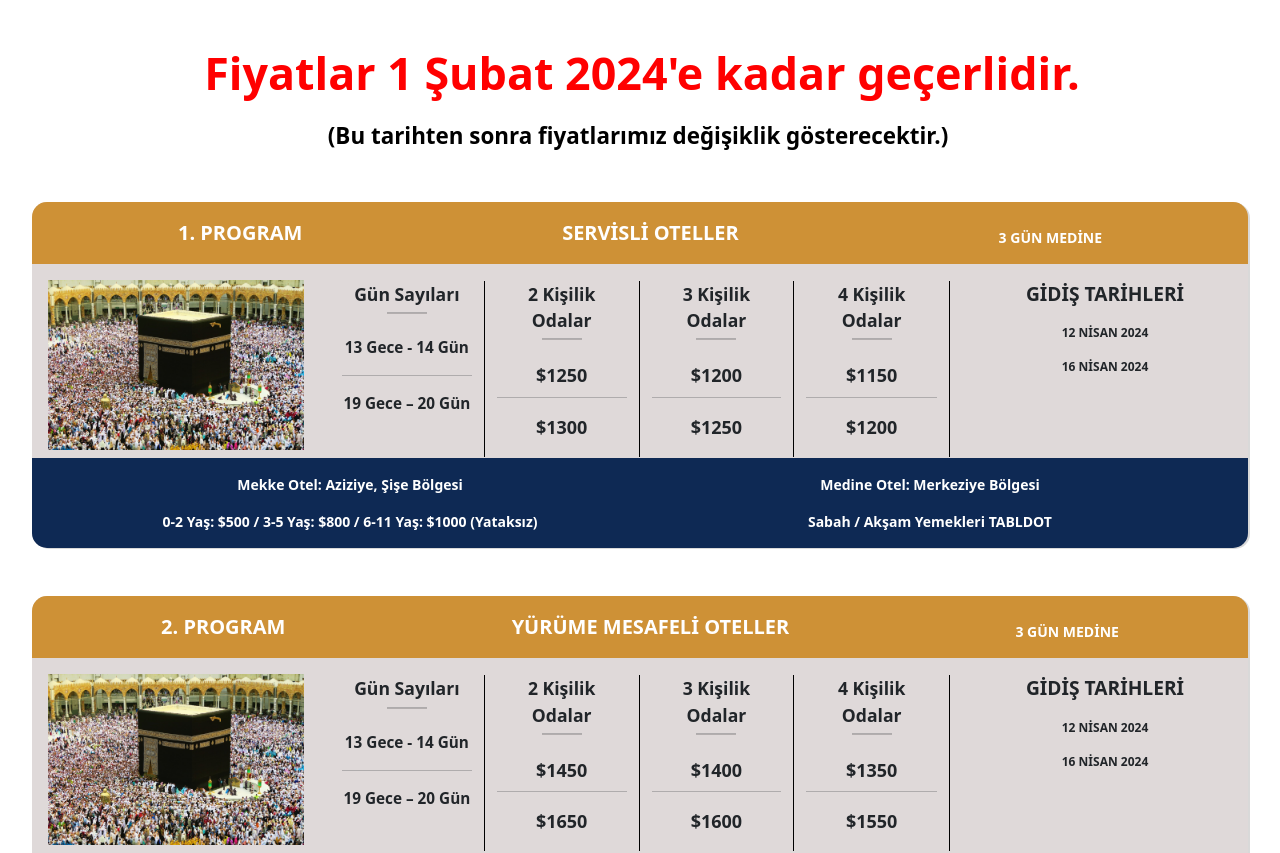
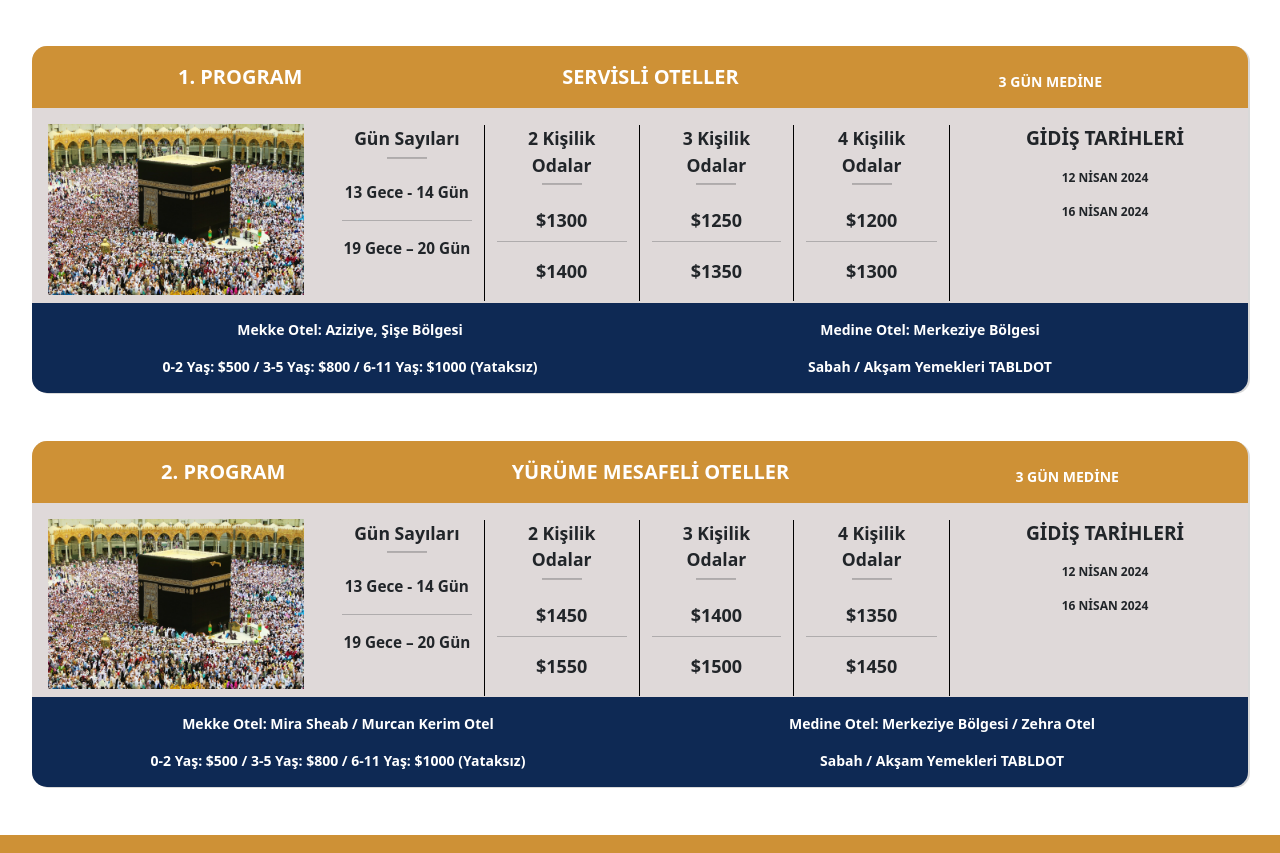
Before and after one commit to erenyusufduran/birey-tour, a React (Vite) app: page /sevval-umresi/umre in a window 1280 px wide. Shown: the part 502-1355 px from the top of the page. Built offline with nearby package versions, Linux system fonts and the light colour scheme.

Commit message:
price and details updates

```diff
--- a/src/components/HacLux.jsx
+++ b/src/components/HacLux.jsx
@@ -378,7 +378,7 @@ const HacLuxTourCard = () => {
             Mekke Otel: Swiss / Ghufran Otel
           </StyledSectionMini>
           <StyledSectionMini type="bottom" className="text-white col-xl-6 col-md-12">
-            Medine Otel: Shahd Al Medine / Royal Inn Otel
+            Medine Otel: Frontel Al Harithia / Royal Inn Otel
           </StyledSectionMini>
           <StyledSectionMini type="bottom" className="text-white col-xl-6 col-md-12">
             Sabah ve Akşam Yemekleri AÇIK BÜFE
--- a/src/components/Navbar.jsx
+++ b/src/components/Navbar.jsx
@@ -113,11 +113,11 @@ function NavBar({ expanded, setExpanded }) {
               </StyledNavDropdown>
               <NavDropdown.Divider />
 
-              <StyledNavDropdown drop="end" title="Sömestr Umre Programları">
-                <StyledDropdownComp to="/somestr-umresi/umre" setExpanded={setExpanded}>
+              <StyledNavDropdown drop="end" title="Temmuz / Ağustos Umre Programları">
+                <StyledDropdownComp to="/yaz-umresi/umre" setExpanded={setExpanded}>
                   Ekonomik Umre
                 </StyledDropdownComp>
-                <StyledDropdownComp to="/somestr-umresi/lux-umre" setExpanded={setExpanded}>
+                <StyledDropdownComp to="/yaz-umresi/lux-umre" setExpanded={setExpanded}>
                   Lüx Umre
                 </StyledDropdownComp>
               </StyledNavDropdown>
--- a/src/data/luxUmre.js
+++ b/src/data/luxUmre.js
@@ -101,104 +101,104 @@ export const sevvalLuxUmreCardDatas = [
   {
     id: 1,
     extraTexts: [
+      'Mekke Otel: Sunrise / Nur Süreyya Otel',
+      'Medine Otel: Merkeziye Bölgesi / Zehra Grup Otel',
+      '0-2 Yaş: $500 / 3-5 Yaş: $800 / 6-11 Yaş: $1000 (Yataksız)',
+      'Sabah / Akşam Yemekleri TABLDOT / Sürayya (Açık Büfe)',
+    ],
+    dayCounts: ['13 Gece - 14 Gün', '19 Gece – 20 Gün'],
+    nightsDays: ['10 Gece Mekke / 3 Gece Medine', '16 Gece Mekke / 3 Gece Medine'],
+    secondExtraHead: '3 Gün Medine',
+    twoPeopleRoomPrices: ['1900', '2200'],
+    threePeopleRoomPrices: ['1850', '2150'],
+    fourPeopleRoomPrices: ['1800', '2100'],
+    dates: {
+      entries: ['12 NİSAN 2024', '16 NİSAN 2024'],
+    },
+    hotelType: 'Yakın Mesafeli Oteller',
+    img: '/kaaba.jpg',
+  },
+  {
+    id: 2,
+    extraTexts: [
       'Mekke Otel: Anjum / Sharaton / Marriot Otel',
-      'Medine Otel: Emaar Maktan / Leader Otel',
+      'Medine Otel: Leader / Emaar Maktan Otel',
       '0-2 Yaş: $500 / 3-5 Yaş: $800 / 6-11 Yaş: $1000 (Yataksız)',
       'Sabah / Akşam Yemekleri Açık Büfe',
     ],
     dayCounts: ['9 Gece - 10 Gün', '13 Gece – 14 Gün'],
     nightsDays: ['6 Gece Mekke / 3 Gece Medine', '10 Gece Mekke / 3 Gece Medine'],
     secondExtraHead: '3 Gün Medine',
-    twoPeopleRoomPrices: ['1850', '2000'],
-    threePeopleRoomPrices: ['1800', '1900'],
+    twoPeopleRoomPrices: ['2000', '2200'],
+    threePeopleRoomPrices: ['1950', '2100'],
     fourPeopleRoomPrices: ['-', '-'],
     dates: {
       entries: ['12 NİSAN 2024', '16 NİSAN 2024'],
     },
-    hotelType: '4-5 Yıldızlı Oteller',
-    img: '/kaaba.jpg',
-  },
-  {
-    id: 2,
-    extraTexts: [
-      'Mekke Otel: Orkid Safwa / Ghufran / Swiss Otel',
-      'Medine Otel: Royal Inn / Emaar Royal Otel',
-      '0-2 Yaş: $500 / 3-5 Yaş: $800 / 6-11 Yaş: $1000 (Yataksız)',
-      'Sabah / Akşam Yemekleri Açık Büfe',
-    ],
-    dayCounts: ['9 Gece - 10 Gün', '11 Gece – 12 Gün'],
-    nightsDays: ['6 Gece Mekke / 3 Gece Medine', '8 Gece Mekke / 3 Gece Medine'],
-    secondExtraHead: '3 Gün Medine',
-    twoPeopleRoomPrices: ['2650', '2850'],
-    threePeopleRoomPrices: ['2550', '2800'],
-    fourPeopleRoomPrices: ['-', '-'],
-    dates: {
-      entries: ['12 NİSAN 2024', '16 NİSAN 2024'],
-    },
-    hotelType: '5 Yıldızlı Oteller',
+    hotelType: '4 - 5 Yıldızlı Oteller',
     img: '/kaaba.jpg',
   },
 ];
 
-export const somestrLuxUmreCardDatas = [
-  {
-    id: 1,
-    extraTexts: [
-      'Mekke Otel: Anjum / Sharaton / Marrioft Otel',
-      'Medine Otel: Emaar Mektan / Leader Otel',
-      '0-2 Yaş: $550 / 3-5 Yaş: $950 / 6-11 Yaş: $1050 (Yataksız)',
-      'Sabah / Akşam Yemekleri Açık Büfe',
-    ],
-    dayCounts: ['9 Gece - 10 Gün', '13 Gece – 14 Gün'],
-    nightsDays: ['6 Gece Mekke / 3 Gece Medine', '10 Gece Mekke / 3 Gece Medine'],
-    secondExtraHead: '3 Gün Medine',
-    twoPeopleRoomPrices: ['1950', '2250'],
-    threePeopleRoomPrices: ['1900', '2200'],
-    fourPeopleRoomPrices: ['-', '-'],
-    dates: {
-      entries: ['13 OCAK 2024', '14 OCAK 2024', '16 OCAK 2024', '18 OCAK 2024', '19 OCAK 2024', '23 OCAK 2024'],
-    },
-    hotelType: '4-5 Yıldızlı Oteller',
-    img: '/kaaba.jpg',
-  },
-  {
-    id: 2,
-    extraTexts: [
-      'Mekke Otel: Le Meridien / Ejyad Makarim / Elaf Meşair Otel',
-      'Medine Otel: Royal İnn / Emaar Royal Otel',
-      '0-2 Yaş: $550 / 3-5 Yaş: $950 / 6-11 Yaş: $1050 (Yataksız)',
-      'Sabah / Akşam Yemekleri Açık Büfe',
-    ],
-    dayCounts: ['9 Gece - 10 Gün', '13 Gece – 14 Gün'],
-    nightsDays: ['6 Gece Mekke / 3 Gece Medine', '10 Gece Mekke / 3 Gece Medine'],
-    secondExtraHead: '3 Gün Medine',
-    twoPeopleRoomPrices: ['2150', '2650'],
-    threePeopleRoomPrices: ['2100', '2600'],
-    fourPeopleRoomPrices: ['-', '-'],
-    dates: {
-      entries: ['13 OCAK 2024', '14 OCAK 2024', '16 OCAK 2024', '18 OCAK 2024', '19 OCAK 2024', '23 OCAK 2024'],
-    },
-    hotelType: '5 Yıldızlı Oteller',
-    img: '/kaaba.jpg',
-  },
-  {
-    id: 3,
-    extraTexts: [
-      'Mekke Otel: Orkid Safwa / Ghufran / Swiss Otel',
-      'Medine Otel: Royal İnn / Emaar Royal Otel',
-      '0-2 Yaş: $550 / 3-5 Yaş: $950 / 6-11 Yaş: $1050 (Yataksız)',
-      'Sabah / Akşam Yemekleri Açık Büfe',
-    ],
-    dayCounts: ['9 Gece - 10 Gün', '11 Gece – 12 Gün'],
-    nightsDays: ['6 Gece Mekke / 3 Gece Medine', '8 Gece Mekke / 3 Gece Medine'],
-    secondExtraHead: '3 Gün Medine',
-    twoPeopleRoomPrices: ['2500', '2850'],
-    threePeopleRoomPrices: ['2450', '2800'],
-    fourPeopleRoomPrices: ['-', '-'],
-    dates: {
-      entries: ['13 OCAK 2024', '14 OCAK 2024', '16 OCAK 2024', '18 OCAK 2024', '19 OCAK 2024', '23 OCAK 2024'],
-    },
-    hotelType: '5 Yıldızlı Oteller',
-    img: '/kaaba.jpg',
-  },
+export const summerLuxUmreCardDatas = [
+  // {
+  //   id: 1,
+  //   extraTexts: [
+  //     'Mekke Otel: Anjum / Sharaton / Marrioft Otel',
+  //     'Medine Otel: Emaar Mektan / Leader Otel',
+  //     '0-2 Yaş: $550 / 3-5 Yaş: $950 / 6-11 Yaş: $1050 (Yataksız)',
+  //     'Sabah / Akşam Yemekleri Açık Büfe',
+  //   ],
+  //   dayCounts: ['9 Gece - 10 Gün', '13 Gece – 14 Gün'],
+  //   nightsDays: ['6 Gece Mekke / 3 Gece Medine', '10 Gece Mekke / 3 Gece Medine'],
+  //   secondExtraHead: '3 Gün Medine',
+  //   twoPeopleRoomPrices: ['1950', '2250'],
+  //   threePeopleRoomPrices: ['1900', '2200'],
+  //   fourPeopleRoomPrices: ['-', '-'],
+  //   dates: {
+  //     entries: ['13 OCAK 2024', '14 OCAK 2024', '16 OCAK 2024', '18 OCAK 2024', '19 OCAK 2024', '23 OCAK 2024'],
+  //   },
+  //   hotelType: '4-5 Yıldızlı Oteller',
+  //   img: '/kaaba.jpg',
+  // },
+  // {
+  //   id: 2,
+  //   extraTexts: [
+  //     'Mekke Otel: Le Meridien / Ejyad Makarim / Elaf Meşair Otel',
+  //     'Medine Otel: Royal İnn / Emaar Royal Otel',
+  //     '0-2 Yaş: $550 / 3-5 Yaş: $950 / 6-11 Yaş: $1050 (Yataksız)',
+  //     'Sabah / Akşam Yemekleri Açık Büfe',
+  //   ],
+  //   dayCounts: ['9 Gece - 10 Gün', '13 Gece – 14 Gün'],
+  //   nightsDays: ['6 Gece Mekke / 3 Gece Medine', '10 Gece Mekke / 3 Gece Medine'],
+  //   secondExtraHead: '3 Gün Medine',
+  //   twoPeopleRoomPrices: ['2150', '2650'],
+  //   threePeopleRoomPrices: ['2100', '2600'],
+  //   fourPeopleRoomPrices: ['-', '-'],
+  //   dates: {
+  //     entries: ['13 OCAK 2024', '14 OCAK 2024', '16 OCAK 2024', '18 OCAK 2024', '19 OCAK 2024', '23 OCAK 2024'],
+  //   },
+  //   hotelType: '5 Yıldızlı Oteller',
+  //   img: '/kaaba.jpg',
+  // },
+  // {
+  //   id: 3,
+  //   extraTexts: [
+  //     'Mekke Otel: Orkid Safwa / Ghufran / Swiss Otel',
+  //     'Medine Otel: Royal İnn / Emaar Royal Otel',
+  //     '0-2 Yaş: $550 / 3-5 Yaş: $950 / 6-11 Yaş: $1050 (Yataksız)',
+  //     'Sabah / Akşam Yemekleri Açık Büfe',
+  //   ],
+  //   dayCounts: ['9 Gece - 10 Gün', '11 Gece – 12 Gün'],
+  //   nightsDays: ['6 Gece Mekke / 3 Gece Medine', '8 Gece Mekke / 3 Gece Medine'],
+  //   secondExtraHead: '3 Gün Medine',
+  //   twoPeopleRoomPrices: ['2500', '2850'],
+  //   threePeopleRoomPrices: ['2450', '2800'],
+  //   fourPeopleRoomPrices: ['-', '-'],
+  //   dates: {
+  //     entries: ['13 OCAK 2024', '14 OCAK 2024', '16 OCAK 2024', '18 OCAK 2024', '19 OCAK 2024', '23 OCAK 2024'],
+  //   },
+  //   hotelType: '5 Yıldızlı Oteller',
+  //   img: '/kaaba.jpg',
+  // },
 ];
--- a/src/data/umre.js
+++ b/src/data/umre.js
@@ -1,7 +1,12 @@
 export const umreCardDatas = [
   {
     id: 1,
-    extraTexts: ['Mekke Otel: Aziziye, Şişe Bölgesi', 'Medine Otel: Merkeziye Bölgesi', '0-2 Yaş: $500 / 3-5 Yaş: $800 / 6-11 Yaş: $1000 (Yataksız)', 'Sabah / Akşam Yemekleri TABLDOT'],
+    extraTexts: [
+      'Mekke Otel: Aziziye, Şişe Bölgesi',
+      'Medine Otel: Merkeziye Bölgesi',
+      '0-2 Yaş: $500 / 3-5 Yaş: $800 / 6-11 Yaş: $1000 (Yataksız)',
+      'Sabah / Akşam Yemekleri TABLDOT',
+    ],
     dayCounts: ['13 Gece - 14 Gün', '19 Gece – 20 Gün', '25 Gece – 26 Gün'],
     nightsDays: ['10 Gece Mekke / 3 Gece Medine', '16 Gece Mekke / 3 Gece Medine', '22 Gece Mekke / 3 Gece Medine'],
     secondExtraHead: '3 Gün Medine',
@@ -28,7 +33,12 @@ export const umreCardDatas = [
   },
   {
     id: 2,
-    extraTexts: ['Mekke Otel: Mahbesel Cin, Reabaksh Bölgesi', 'Medine Otel: Merkeziye Bölgesi', '0-2 Yaş: $500 / 3-5 Yaş: $800 / 6-11 Yaş: $1000 (Yataksız)', 'Sabah / Akşam Yemekleri TABLDOT'],
+    extraTexts: [
+      'Mekke Otel: Mahbesel Cin, Reabaksh Bölgesi',
+      'Medine Otel: Merkeziye Bölgesi',
+      '0-2 Yaş: $500 / 3-5 Yaş: $800 / 6-11 Yaş: $1000 (Yataksız)',
+      'Sabah / Akşam Yemekleri TABLDOT',
+    ],
     dayCounts: ['13 Gece - 14 Gün', '19 Gece – 20 Gün', '25 Gece – 26 Gün'],
     nightsDays: ['10 Gece Mekke / 3 Gece Medine', '16 Gece Mekke / 3 Gece Medine', '22 Gece Mekke / 3 Gece Medine'],
     secondExtraHead: '3 Gün Medine',
@@ -55,7 +65,12 @@ export const umreCardDatas = [
   },
   {
     id: 3,
-    extraTexts: ['Medine Otel: Merkeziye Bölgesi', 'Mekke Otel: Mira Sheab Otel / Murcan Kerim Otel', '0-2 Yaş: $500 / 3-5 Yaş: $800 / 6-11 Yaş: $1000 (Yataksız)', 'Sabah / Akşam Yemekleri TABLDOT'],
+    extraTexts: [
+      'Medine Otel: Merkeziye Bölgesi',
+      'Mekke Otel: Mira Sheab Otel / Murcan Kerim Otel',
+      '0-2 Yaş: $500 / 3-5 Yaş: $800 / 6-11 Yaş: $1000 (Yataksız)',
+      'Sabah / Akşam Yemekleri TABLDOT',
+    ],
     dayCounts: ['13 Gece - 14 Gün', '19 Gece – 20 Gün'],
     nightsDays: ['10 Gece Mekke / 3 Gece Medine', '16 Gece Mekke / 3 Gece Medine'],
     secondExtraHead: '3 Gün Medine',
@@ -117,13 +132,18 @@ export const umreCardDatas = [
 export const sevvalUmreCardDatas = [
   {
     id: 1,
-    extraTexts: ['Mekke Otel: Aziziye, Şişe Bölgesi', 'Medine Otel: Merkeziye Bölgesi', '0-2 Yaş: $500 / 3-5 Yaş: $800 / 6-11 Yaş: $1000 (Yataksız)', 'Sabah / Akşam Yemekleri TABLDOT'],
+    extraTexts: [
+      'Mekke Otel: Aziziye, Şişe Bölgesi',
+      'Medine Otel: Merkeziye Bölgesi',
+      '0-2 Yaş: $500 / 3-5 Yaş: $800 / 6-11 Yaş: $1000 (Yataksız)',
+      'Sabah / Akşam Yemekleri TABLDOT',
+    ],
     dayCounts: ['13 Gece - 14 Gün', '19 Gece – 20 Gün'],
     nightsDays: ['10 Gece Mekke / 3 Gece Medine', '16 Gece Mekke / 3 Gece Medine'],
     secondExtraHead: '3 Gün Medine',
-    twoPeopleRoomPrices: ['1250', '1300'],
-    threePeopleRoomPrices: ['1200', '1250'],
-    fourPeopleRoomPrices: ['1150', '1200'],
+    twoPeopleRoomPrices: ['1300', '1400'],
+    threePeopleRoomPrices: ['1250', '1350'],
+    fourPeopleRoomPrices: ['1200', '1300'],
     dates: {
       entries: ['12 NİSAN 2024', '16 NİSAN 2024'],
     },
@@ -133,7 +153,7 @@ export const sevvalUmreCardDatas = [
   {
     id: 2,
     extraTexts: [
-      'Mekke Otel: Sunrise / Nur Süreyya Otel',
+      'Mekke Otel: Mira Sheab / Murcan Kerim Otel',
       'Medine Otel: Merkeziye Bölgesi / Zehra Otel',
       '0-2 Yaş: $500 / 3-5 Yaş: $800 / 6-11 Yaş: $1000 (Yataksız)',
       'Sabah / Akşam Yemekleri TABLDOT',
@@ -141,9 +161,9 @@ export const sevvalUmreCardDatas = [
     dayCounts: ['13 Gece - 14 Gün', '19 Gece – 20 Gün'],
     nightsDays: ['10 Gece Mekke / 3 Gece Medine', '16 Gece Mekke / 3 Gece Medine'],
     secondExtraHead: '3 Gün Medine',
-    twoPeopleRoomPrices: ['1450', '1650'],
-    threePeopleRoomPrices: ['1400', '1600'],
-    fourPeopleRoomPrices: ['1350', '1550'],
+    twoPeopleRoomPrices: ['1450', '1550'],
+    threePeopleRoomPrices: ['1400', '1500'],
+    fourPeopleRoomPrices: ['1350', '1450'],
     dates: {
       entries: ['12 NİSAN 2024', '16 NİSAN 2024'],
     },
@@ -152,60 +172,65 @@ export const sevvalUmreCardDatas = [
   },
 ];
 
-export const somestrUmreCardDatas = [
-  {
-    id: 1,
-    extraTexts: [
-      'Mekke Otel: Şişe Bölgesi / Makam Plaza Otel',
-      'Medine Otel: Merkeziye Bölgesi',
-      '0-2 Yaş: $550 / 3-5 Yaş: $950 / 6-11 Yaş: $1050 (Yataksız)',
-      'Sabah, Öğle KUMANYA / Akşam Yemekleri TABLDOT',
-    ],
-    dayCounts: ['9 Gece - 10 Gün', '13 Gece – 14 Gün'],
-    nightsDays: ['6 Gece Mekke / 3 Gece Medine', '10 Gece Mekke / 3 Gece Medine'],
-    secondExtraHead: '3 Gün Medine',
-    twoPeopleRoomPrices: ['1350', '1450'],
-    threePeopleRoomPrices: ['1325', '1400'],
-    fourPeopleRoomPrices: ['1300', '1350'],
-    dates: {
-      entries: ['13 OCAK 2024', '14 OCAK 2024', '16 OCAK 2024', '18 OCAK 2024', '19 OCAK 2024', '23 OCAK 2024'],
-    },
-    hotelType: 'Servisli Oteller',
-    img: '/kaaba.jpg',
-  },
-  {
-    id: 2,
-    extraTexts: [
-      'Mekke Otel: Mira Sheab / Murcan Kerim Otel ',
-      '0-2 Yaş: $550 / 3-5 Yaş: $950 / 6-11 Yaş: $1050 (Yataksız)',
-      'Medine Otel: Merkeziye Bölgesi',
-      'Sabah, Öğle KUMANYA / Akşam Yemekleri TABLDOT',
-    ],
-    dayCounts: ['9 Gece - 10 Gün', '13 Gece – 14 Gün'],
-    nightsDays: ['6 Gece Mekke / 3 Gece Medine', '10 Gece Mekke / 3 Gece Medine'],
-    secondExtraHead: '3 Gün Medine',
-    twoPeopleRoomPrices: ['1450', '1600'],
-    threePeopleRoomPrices: ['1400', '1550'],
-    fourPeopleRoomPrices: ['1350', '1500'],
-    dates: {
-      entries: ['13 OCAK 2024', '14 OCAK 2024', '16 OCAK 2024', '18 OCAK 2024', '19 OCAK 2024', '23 OCAK 2024'],
-    },
-    hotelType: 'Yürüme Mesafeli Oteller',
-    img: '/kaaba.jpg',
-  },
-  {
-    id: 3,
-    extraTexts: ['Mekke Otel: Süreyya / Sunrise Otel', 'Medine Otel: Merkeziye Bölgesi', '0-2 Yaş: $550 / 3-5 Yaş: $950 / 6-11 Yaş: $1050 (Yataksız)', 'Sabah, Öğle KUMANYA / Akşam Yemekleri TABLDOT'],
-    dayCounts: ['9 Gece - 10 Gün', '13 Gece – 14 Gün'],
-    nightsDays: ['6 Gece Mekke / 3 Gece Medine', '10 Gece Mekke / 3 Gece Medine'],
-    secondExtraHead: '3 Gün Medine',
-    twoPeopleRoomPrices: ['1650', '1875'],
-    threePeopleRoomPrices: ['1600', '1825'],
-    fourPeopleRoomPrices: ['1550', '1775'],
-    dates: {
-      entries: ['13 OCAK 2024', '14 OCAK 2024', '16 OCAK 2024', '18 OCAK 2024', '19 OCAK 2024', '23 OCAK 2024'],
-    },
-    hotelType: 'Yakın Mesafeli',
-    img: '/kaaba.jpg',
-  },
+export const summerUmreCardDatas = [
+  // {
+  //   id: 1,
+  //   extraTexts: [
+  //     'Mekke Otel: Şişe Bölgesi / Makam Plaza Otel',
+  //     'Medine Otel: Merkeziye Bölgesi',
+  //     '0-2 Yaş: $550 / 3-5 Yaş: $950 / 6-11 Yaş: $1050 (Yataksız)',
+  //     'Sabah, Öğle KUMANYA / Akşam Yemekleri TABLDOT',
+  //   ],
+  //   dayCounts: ['9 Gece - 10 Gün', '13 Gece – 14 Gün'],
+  //   nightsDays: ['6 Gece Mekke / 3 Gece Medine', '10 Gece Mekke / 3 Gece Medine'],
+  //   secondExtraHead: '3 Gün Medine',
+  //   twoPeopleRoomPrices: ['1350', '1450'],
+  //   threePeopleRoomPrices: ['1325', '1400'],
+  //   fourPeopleRoomPrices: ['1300', '1350'],
+  //   dates: {
+  //     entries: ['13 OCAK 2024', '14 OCAK 2024', '16 OCAK 2024', '18 OCAK 2024', '19 OCAK 2024', '23 OCAK 2024'],
+  //   },
+  //   hotelType: 'Servisli Oteller',
+  //   img: '/kaaba.jpg',
+  // },
+  // {
+  //   id: 2,
+  //   extraTexts: [
+  //     'Mekke Otel: Mira Sheab / Murcan Kerim Otel ',
+  //     '0-2 Yaş: $550 / 3-5 Yaş: $950 / 6-11 Yaş: $1050 (Yataksız)',
+  //     'Medine Otel: Merkeziye Bölgesi',
+  //     'Sabah, Öğle KUMANYA / Akşam Yemekleri TABLDOT',
+  //   ],
+  //   dayCounts: ['9 Gece - 10 Gün', '13 Gece – 14 Gün'],
+  //   nightsDays: ['6 Gece Mekke / 3 Gece Medine', '10 Gece Mekke / 3 Gece Medine'],
+  //   secondExtraHead: '3 Gün Medine',
+  //   twoPeopleRoomPrices: ['1450', '1600'],
+  //   threePeopleRoomPrices: ['1400', '1550'],
+  //   fourPeopleRoomPrices: ['1350', '1500'],
+  //   dates: {
+  //     entries: ['13 OCAK 2024', '14 OCAK 2024', '16 OCAK 2024', '18 OCAK 2024', '19 OCAK 2024', '23 OCAK 2024'],
+  //   },
+  //   hotelType: 'Yürüme Mesafeli Oteller',
+  //   img: '/kaaba.jpg',
+  // },
+  // {
+  //   id: 3,
+  //   extraTexts: [
+  //     'Mekke Otel: Süreyya / Sunrise Otel',
+  //     'Medine Otel: Merkeziye Bölgesi',
+  //     '0-2 Yaş: $550 / 3-5 Yaş: $950 / 6-11 Yaş: $1050 (Yataksız)',
+  //     'Sabah, Öğle KUMANYA / Akşam Yemekleri TABLDOT',
+  //   ],
+  //   dayCounts: ['9 Gece - 10 Gün', '13 Gece – 14 Gün'],
+  //   nightsDays: ['6 Gece Mekke / 3 Gece Medine', '10 Gece Mekke / 3 Gece Medine'],
+  //   secondExtraHead: '3 Gün Medine',
+  //   twoPeopleRoomPrices: ['1650', '1875'],
+  //   threePeopleRoomPrices: ['1600', '1825'],
+  //   fourPeopleRoomPrices: ['1550', '1775'],
+  //   dates: {
+  //     entries: ['13 OCAK 2024', '14 OCAK 2024', '16 OCAK 2024', '18 OCAK 2024', '19 OCAK 2024', '23 OCAK 2024'],
+  //   },
+  //   hotelType: 'Yakın Mesafeli',
+  //   img: '/kaaba.jpg',
+  // },
 ];
--- a/src/pages/HacPage.jsx
+++ b/src/pages/HacPage.jsx
@@ -13,9 +13,9 @@ const HacPage = () => {
 
   let extraText = (
     <ExtraText className="mx-1">
-      Hac için Pasaport Geçerlilik Tarihi 31 Aralık 2024.
+      Hac için Pasaport Geçerlilik Tarihi 10 Aralık 2024.
       <br />
-      <span>31 Aralık 2024 ve Öncesi Pasaportlar Kabul Edilmeyecektir.</span>
+      <span>10 Aralık 2024 Öncesi Pasaportlar Kabul Edilmeyecektir.</span>
     </ExtraText>
   );
 
--- a/src/pages/Home.jsx
+++ b/src/pages/Home.jsx
@@ -19,6 +19,13 @@ const imageData = [
     img: 'home_2_headers.jpg',
     to: '/sevval-umresi/umre',
   },
+  {
+    headerText: 'Temmuz / Ağustos Umre Programlarımız Açıklanmıştır',
+    headerColor: '#000',
+    pText: 'TEMMUZ / AĞUSTOS UMRE KAMPANYALARIMIZA KATILMAK İÇİN ACELE EDİN.',
+    img: 'home_header.jpg',
+    to: '/yaz-umresi/umre',
+  },
 ];
 
 export default function Home() {
--- a/src/pages/UmrePage.jsx
+++ b/src/pages/UmrePage.jsx
@@ -38,15 +38,6 @@ const UmrePage = ({ cardDatas, headerText }) => {
 
   let extraText;
   switch (headerText) {
-    case 'Şevval Umresi' || 'Şevval Lüx Umre':
-      extraText = (
-        <ExtraText className="mx-1">
-          Fiyatlar 1 Şubat 2024&apos;e kadar geçerlidir.
-          <br />
-          <span>(Bu tarihten sonra fiyatlarımız değişiklik gösterecektir.)</span>
-        </ExtraText>
-      );
-      break;
     case 'Ramazan Umresi--': // DELETED
       extraText = (
         <ExtraText className="mx-1">
@@ -69,7 +60,7 @@ const UmrePage = ({ cardDatas, headerText }) => {
         cardDatas.map((umreCardData) => <TourCard key={umreCardData.id} tourCard={umreCardData} />)
       ) : (
         <div className="conteiner text-center mt-5">
-          <h2>Şu anda herhangi bir tur bulunmamakta</h2>
+          <h2>Çok yakında detaylar açıklanacak..</h2>
           <SNavLink to="/">
             <h4 style={{ cursor: 'pointer', color: '#333' }}>Diğer turlarımıza göz atmak için tıkla</h4>
           </SNavLink>
```
Also changed, not shown: src/App.jsx (+5 -5 lines).
